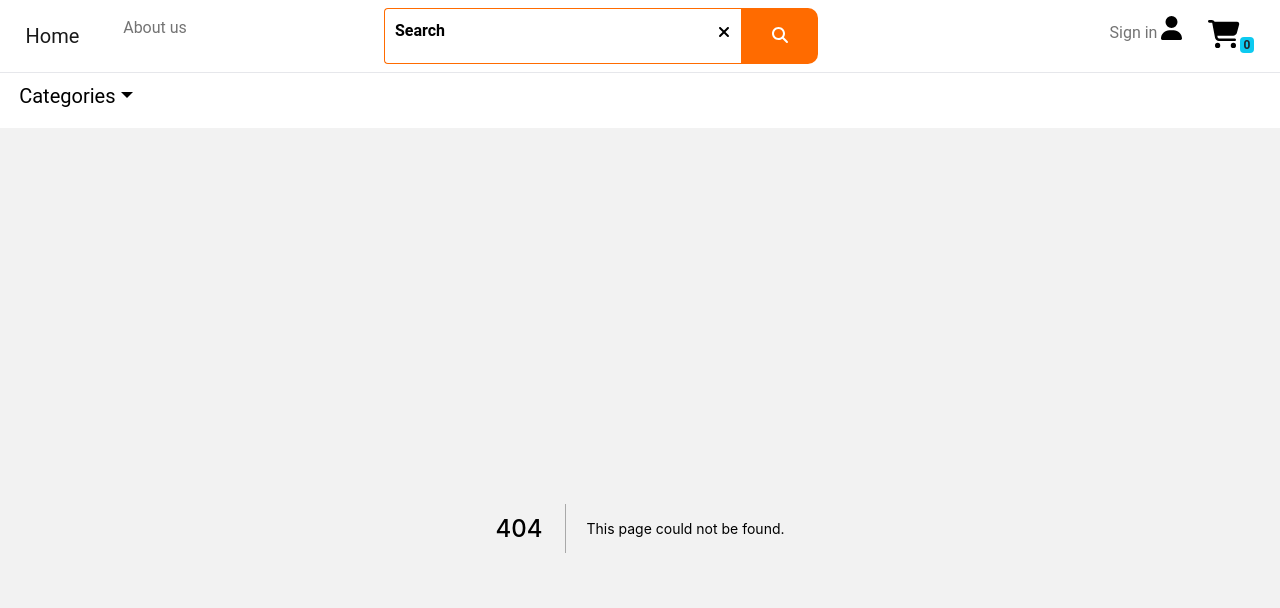
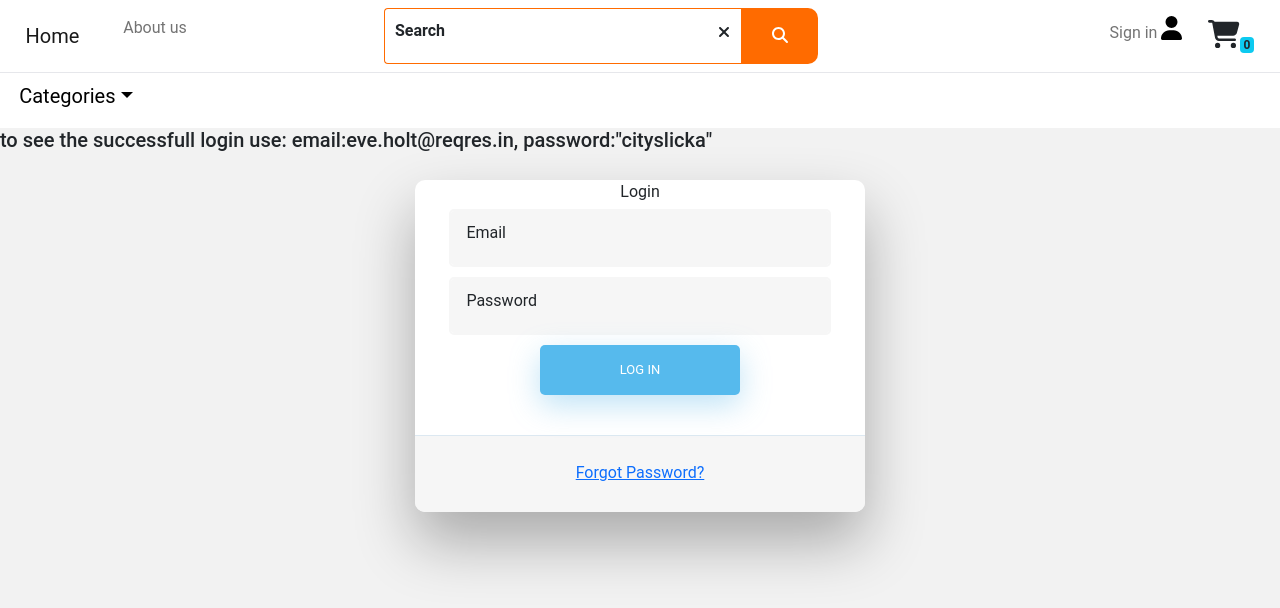
Before and after one commit to bamdadghoori/next.js-shopping-new, a Next.js app: page /login in a window 1280 px wide. Before the commit this address had no page. Shown: the top 608 px of the page. Built offline with nearby package versions, Linux system fonts and the light colour scheme; a web font is replaced by a local one.

Commit message:
first-commit

```diff
--- a/pages/index.tsx
+++ b/pages/index.tsx
@@ -32,6 +32,7 @@ const Home: NextPage = () => {
   //     }
   //   }
     return async(dispatch:AppDispatch)=>{
+
 
       dispatch(GetLotsRequest())
       try{
--- /dev/null
+++ b/pages/login.tsx
@@ -0,0 +1,64 @@
+import React from 'react'
+import axios from "axios"
+import { useState } from 'react';
+import yup from "yup"
+
+const Login = () => {
+    const [user,setUser]=useState({
+        email:"",
+        password:""
+    })
+    const handleSubmit=async(e:React.SyntheticEvent)=>{
+        e.preventDefault();
+        console.log(JSON.stringify(user))
+       const response=await axios.post(`https://reqres.in/api/login`,user)
+       console.log(response.data)
+     }
+     const handleChange=(e:React.ChangeEvent<HTMLInputElement>)=>{
+        setUser({...user,[e.currentTarget.id]:e.currentTarget.value})
+     }
+  return (
+  <>
+   <h5>to see the successfull login use:
+    email:eve.holt@reqres.in,
+    password:"cityslicka"
+  </h5>
+  <div className="wrapper fadeInDown">
+  <div id="formContent">
+
+
+
+    <div className="fadeIn first">
+      Login
+    </div>
+
+
+    <form onSubmit={handleSubmit}>
+
+    <div className="form-floating form-outline">
+      <input type="text"  id="email" className="fadeIn second form-control" placeholder='Mobile Phone' onChange={handleChange} />
+      <label className="form-label" htmlFor="email">Email</label>
+     </div>
+     <div className="form-floating form-outline">
+      <input type="password"  id="password" className="fadeIn second form-control" placeholder='Password'onChange={handleChange}/>
+      <label className="form-label" htmlFor="password">Password</label>
+     </div>
+
+      <input type="submit" className="fadeIn fourth "  value="Log In"/>
+
+    </form>
+
+
+    <div id="formFooter">
+      <a className="underlineHover" href="#">Forgot Password?</a>
+    </div>
+
+  </div>
+</div>
+
+
+
+  </>
+  )
+}
+export default Login;
--- a/public/components/navbar.tsx
+++ b/public/components/navbar.tsx
@@ -90,7 +90,7 @@ const Navbar = () => {
       <SearchBox />
 </li>
     <li className="nav-item login-item">
-        <Link  href="/"><a href="" className="nav-link">Sign in <FontAwesomeIcon icon={faUser}/></a></Link>
+        <Link  href="/login"><a href="" className="nav-link">Sign in <FontAwesomeIcon icon={faUser}/></a></Link>
       </li>
 
       <li className="nav-item nav-item-shopping-basket" onClick={handleShoppingCart}>
--- a/redux/shopping/shoppingReducer.tsx
+++ b/redux/shopping/shoppingReducer.tsx
@@ -35,7 +35,7 @@ export const initailState:LotsState={
                         return{...state,customerLots:[...state.customerLots,action.payload.lot],totalCount:state.totalCount+parseInt(action.payload.lot.lotCount)}
                         break;
                         case REMOVE_CUSTOMER_LOT:
-                            return{...state,customerLots:state.customerLots.filter((el)=>el.id!=action.payload.id)}
+                            return{...state,customerLots:state.customerLots.filter((el)=>el.id!=action.payload.id),totalCount:state.totalCount-1}
                             break;
                             case INCREMENT_COUNT_CUSTOMER_LOT:
                                 {
@@ -49,13 +49,13 @@ export const initailState:LotsState={
                                 {console.log([...state.customerLots.slice(index+1)])}
                                 {console.log([...state.customerLots.slice(0,index)])}
                                 console.log([...state.customerLots.slice(0,index),{...state.customerLots[index],lotCount:state.customerLots[index].lotCount+1},...state.customerLots.slice(index+1)])
-                                return{...state,customerLots:[...state.customerLots.slice(0,index),{...state.customerLots[index],lotCount:state.customerLots[index].lotCount+1},...state.customerLots.slice(index+1)]}
+                                return{...state,customerLots:[...state.customerLots.slice(0,index),{...state.customerLots[index],lotCount:state.customerLots[index].lotCount+1},...state.customerLots.slice(index+1)],totalCount:state.totalCount+1}
                                 break;
                             }
                             case DECREMENT_COUNT_CUSTOMER_LOT:
                                 {console.log("x")
                                 const index=state.customerLots.findIndex((el:any)=>el.id==action.payload.id)
-                                return{...state,customerLots:[...state.customerLots.slice(0,index),{...state.customerLots[index],lotCount:state.customerLots[index].lotCount-1},...state.customerLots.slice(index+1)]}
+                                return{...state,customerLots:[...state.customerLots.slice(0,index),{...state.customerLots[index],lotCount:state.customerLots[index].lotCount-1},...state.customerLots.slice(index+1)],totalCount:state.totalCount-1}
                                 break;
                         }
            default:
--- a/styles/globals.scss
+++ b/styles/globals.scss
@@ -360,3 +360,240 @@ width: 100%;
       cursor: pointer;
     }
 }
+// login form
+.wrapper {
+  display: flex;
+  align-items: center;
+  flex-direction: column;
+  justify-content: center;
+  width: 100%;
+  min-height: 100%;
+  padding: 20px;
+  #formContent {
+    -webkit-border-radius: 10px 10px 10px 10px;
+    border-radius: 10px 10px 10px 10px;
+    background: #fff;
+    padding: 30px;
+    width: 90%;
+    max-width: 450px;
+    position: relative;
+    padding: 0px;
+    -webkit-box-shadow: 0 30px 60px 0 rgba(0,0,0,0.3);
+    box-shadow: 0 30px 60px 0 rgba(0,0,0,0.3);
+    text-align: center;
+  }
+
+  #formFooter {
+    background-color: #f6f6f6;
+    border-top: 1px solid #dce8f1;
+    padding: 25px;
+    text-align: center;
+    -webkit-border-radius: 0 0 10px 10px;
+    border-radius: 0 0 10px 10px;
+  }
+
+
+
+  /* TABS */
+
+  h2.inactive {
+    color: #cccccc;
+  }
+
+  h2.active {
+    color: #0d0d0d;
+    border-bottom: 2px solid #5fbae9;
+  }
+
+
+
+  /* FORM TYPOGRAPHY*/
+
+  input[type=button], input[type=submit], input[type=reset]  {
+    background-color: #56baed;
+    border: none;
+    color: white;
+    padding: 15px 80px;
+    text-align: center;
+    text-decoration: none;
+    display: inline-block;
+    text-transform: uppercase;
+    font-size: 13px;
+    -webkit-box-shadow: 0 10px 30px 0 rgba(95,186,233,0.4);
+    box-shadow: 0 10px 30px 0 rgba(95,186,233,0.4);
+    -webkit-border-radius: 5px 5px 5px 5px;
+    border-radius: 5px 5px 5px 5px;
+    margin: 5px 20px 40px 20px;
+    -webkit-transition: all 0.3s ease-in-out;
+    -moz-transition: all 0.3s ease-in-out;
+    -ms-transition: all 0.3s ease-in-out;
+    -o-transition: all 0.3s ease-in-out;
+    transition: all 0.3s ease-in-out;
+  }
+
+  input[type=button]:hover, input[type=submit]:hover, input[type=reset]:hover  {
+    background-color: #39ace7;
+  }
+
+  input[type=button]:active, input[type=submit]:active, input[type=reset]:active  {
+    -moz-transform: scale(0.95);
+    -webkit-transform: scale(0.95);
+    -o-transform: scale(0.95);
+    -ms-transform: scale(0.95);
+    transform: scale(0.95);
+  }
+
+  input[type=text],input[type=password] {
+    background-color: #f6f6f6;
+    border: none;
+    color: #0d0d0d;
+    padding: 15px 32px;
+    text-align: center;
+    text-decoration: none;
+    display: inline-block;
+    font-size: 16px;
+    margin: 5px;
+    width: 85%;
+    border: 2px solid #f6f6f6;
+    -webkit-transition: all 0.5s ease-in-out;
+    -moz-transition: all 0.5s ease-in-out;
+    -ms-transition: all 0.5s ease-in-out;
+    -o-transition: all 0.5s ease-in-out;
+    transition: all 0.5s ease-in-out;
+    -webkit-border-radius: 5px 5px 5px 5px;
+    border-radius: 5px 5px 5px 5px;
+  }
+
+  input[type=text]:focus,input[type=password]:focus {
+    background-color: #fff;
+    border-bottom: 2px solid #5fbae9;
+  }
+
+  input[type=text]:placeholder {
+    color: #cccccc;
+  }
+
+
+
+  /* ANIMATIONS */
+
+  /* Simple CSS3 Fade-in-down Animation */
+  .fadeInDown {
+    -webkit-animation-name: fadeInDown;
+    animation-name: fadeInDown;
+    -webkit-animation-duration: 1s;
+    animation-duration: 1s;
+    -webkit-animation-fill-mode: both;
+    animation-fill-mode: both;
+  }
+
+  @-webkit-keyframes fadeInDown {
+    0% {
+      opacity: 0;
+      -webkit-transform: translate3d(0, -100%, 0);
+      transform: translate3d(0, -100%, 0);
+    }
+    100% {
+      opacity: 1;
+      -webkit-transform: none;
+      transform: none;
+    }
+  }
+
+  @keyframes fadeInDown {
+    0% {
+      opacity: 0;
+      -webkit-transform: translate3d(0, -100%, 0);
+      transform: translate3d(0, -100%, 0);
+    }
+    100% {
+      opacity: 1;
+      -webkit-transform: none;
+      transform: none;
+    }
+  }
+
+  /* Simple CSS3 Fade-in Animation */
+  @-webkit-keyframes fadeIn { from { opacity:0; } to { opacity:1; } }
+  @-moz-keyframes fadeIn { from { opacity:0; } to { opacity:1; } }
+  @keyframes fadeIn { from { opacity:0; } to { opacity:1; } }
+
+  .fadeIn {
+    opacity:0;
+    -webkit-animation:fadeIn ease-in 1;
+    -moz-animation:fadeIn ease-in 1;
+    animation:fadeIn ease-in 1;
+
+    -webkit-animation-fill-mode:forwards;
+    -moz-animation-fill-mode:forwards;
+    animation-fill-mode:forwards;
+
+    -webkit-animation-duration:1s;
+    -moz-animation-duration:1s;
+    animation-duration:1s;
+  }
+
+  .fadeIn.first {
+    -webkit-animation-delay: 0.4s;
+    -moz-animation-delay: 0.4s;
+    animation-delay: 0.4s;
+  }
+
+  .fadeIn.second {
+    -webkit-animation-delay: 0.6s;
+    -moz-animation-delay: 0.6s;
+    animation-delay: 0.6s;
+  }
+
+  .fadeIn.third {
+    -webkit-animation-delay: 0.8s;
+    -moz-animation-delay: 0.8s;
+    animation-delay: 0.8s;
+  }
+
+  .fadeIn.fourth {
+    -webkit-animation-delay: 1s;
+    -moz-animation-delay: 1s;
+    animation-delay: 1s;
+  }
+
+  /* Simple CSS3 Fade-in Animation */
+  .underlineHover:after {
+    display: block;
+    left: 0;
+    bottom: -10px;
+    width: 0;
+    height: 2px;
+    background-color: #56baed;
+    content: "";
+    transition: width 0.2s;
+  }
+
+  .underlineHover:hover {
+    color: #0d0d0d;
+  }
+
+  .underlineHover:hover:after{
+    width: 100%;
+  }
+
+
+
+  /* OTHERS */
+
+  *:focus {
+      outline: none;
+  }
+
+  #icon {
+    width:60%;
+  }
+.form-floating{
+  label{
+    left:3vw;
+  }
+  input{
+    text-align: left;
+  }
+}
+}
```
Also changed, not shown: package.json (+7 -2 lines), 1 other file (tests, documents, lock files or other folders).
